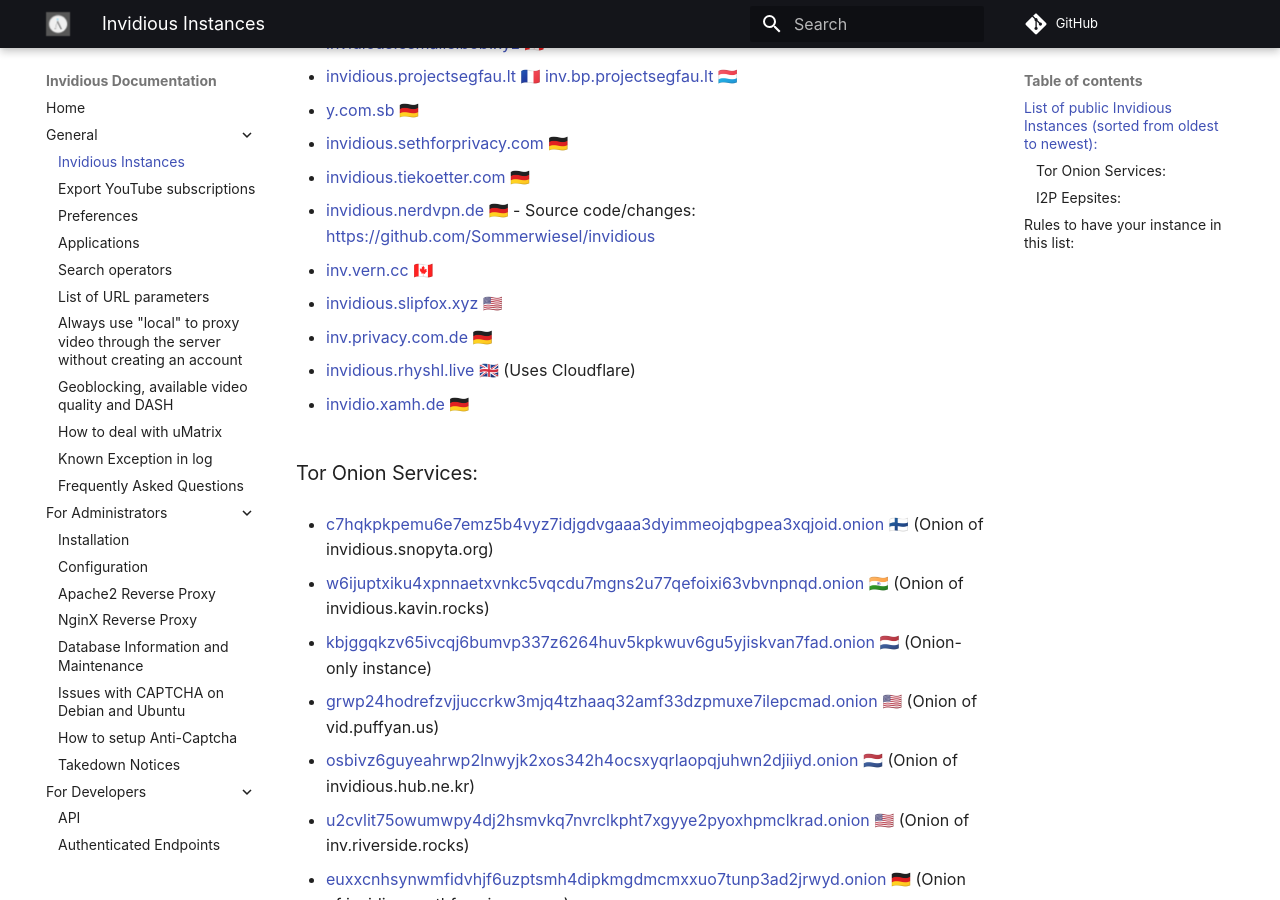
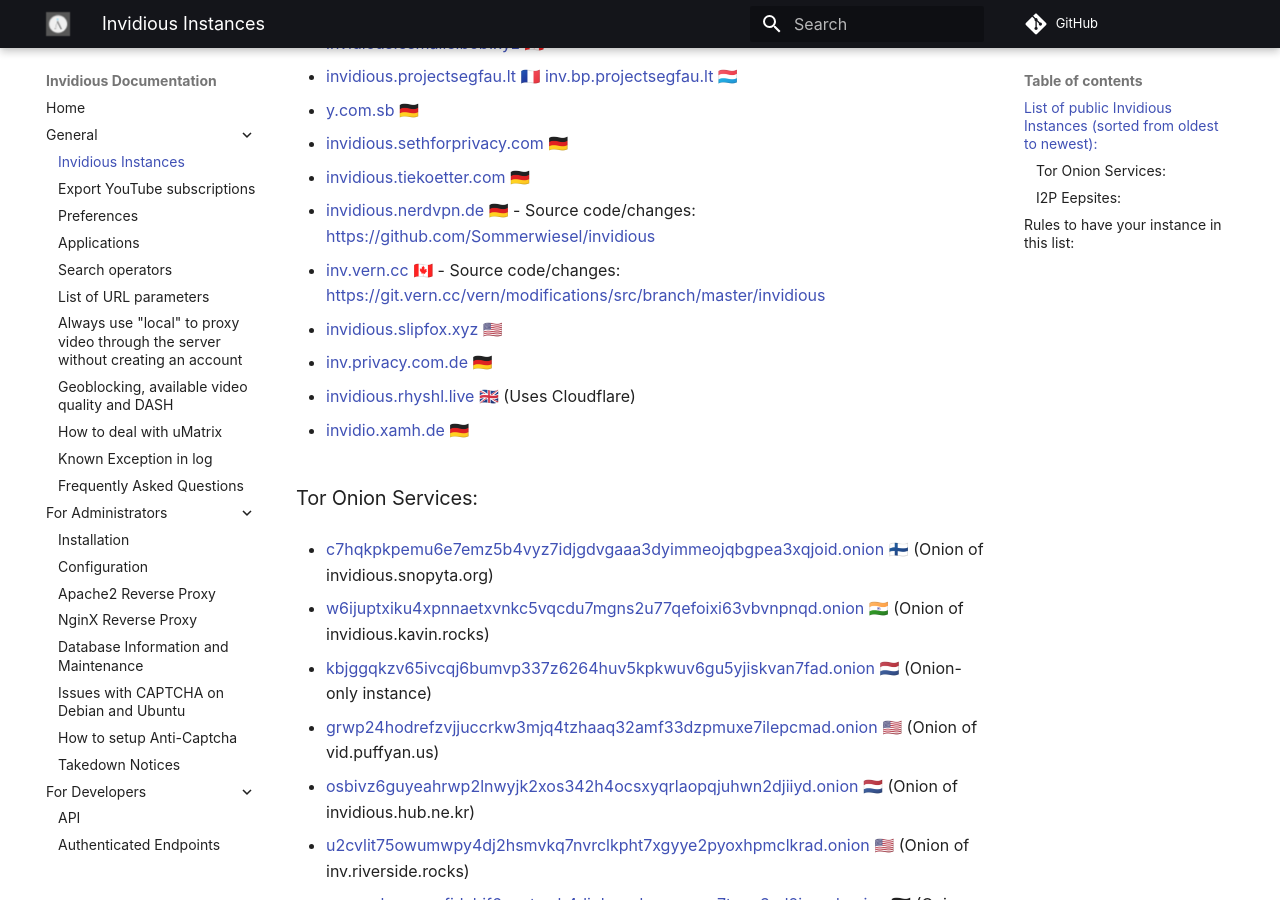
Before and after one commit to iv-org/documentation, an MkDocs documentation site: the page built from docs/instances.md, in a window 1280 px wide and 900 px high, scrolled down 777 px. Built offline with MkDocs 1.6.1 and Material for MkDocs 9.7.7, drawn with Linux system fonts in a browser that asks for light colours; comment, search, counter and statistics services are not loaded.

Commit message:
Add ~vern source code changes link (#291)

```diff
--- a/docs/instances.md
+++ b/docs/instances.md
@@ -38,7 +38,7 @@
 
 * [invidious.nerdvpn.de](https://invidious.nerdvpn.de) 🇩🇪 - Source code/changes: https://github.com/Sommerwiesel/invidious
 
-* [inv.vern.cc](https://inv.vern.cc) 🇨🇦
+* [inv.vern.cc](https://inv.vern.cc) 🇨🇦 - Source code/changes: https://git.vern.cc/vern/modifications/src/branch/master/invidious
 
 * [invidious.slipfox.xyz](https://invidious.slipfox.xyz) 🇺🇸
 
```
